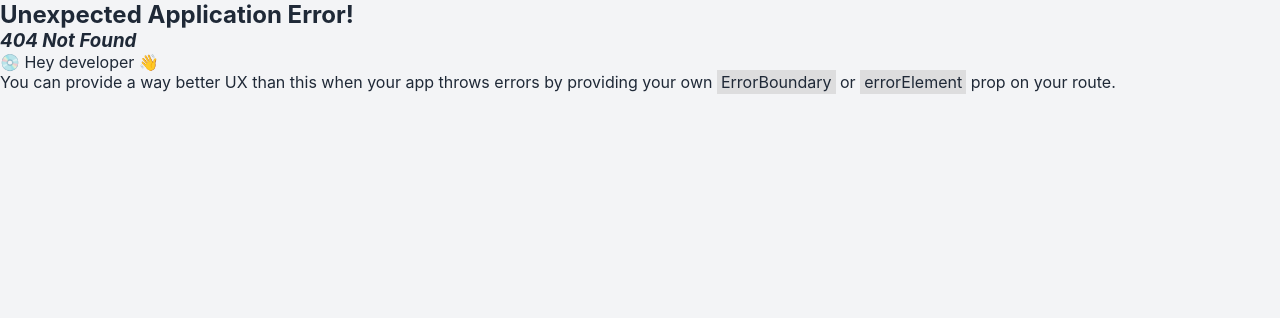
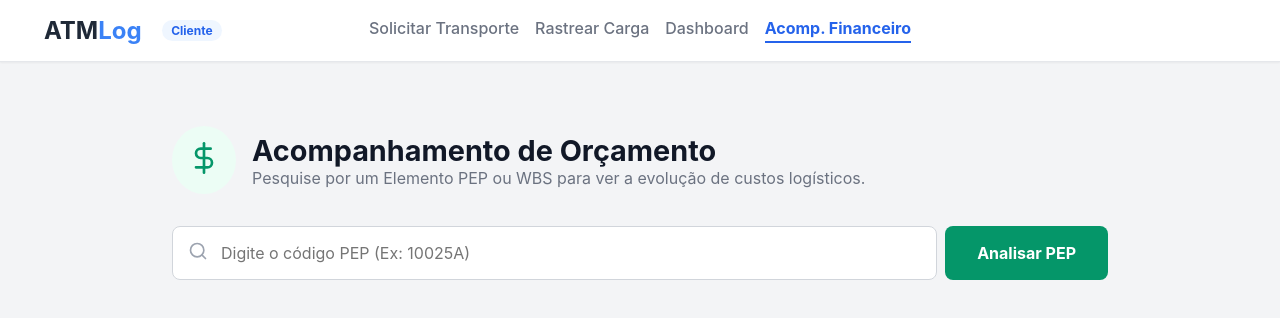
Before and after one commit to ItsNotNatan/TransportViewerClient, a React (Vite) app: page /financeiro in a window 1280 px wide. Before the commit this address had no page. Shown: the top 318 px of the page. Built offline with nearby package versions, Linux system fonts and the light colour scheme.

Commit message:
Add files via upload

```diff
--- a/package.json
+++ b/package.json
@@ -14,7 +14,8 @@
     "dotenv": "^17.3.1",
     "react": "^19.2.0",
     "react-dom": "^19.2.0",
-    "react-router-dom": "^7.13.1"
+    "react-router-dom": "^7.13.1",
+    "recharts": "^3.8.0"
   },
   "devDependencies": {
     "@eslint/js": "^9.39.1",
--- a/src/components/layout/layout.jsx
+++ b/src/components/layout/layout.jsx
@@ -1,4 +1,4 @@
-// src/components/layout/layout.jsx (ou o caminho onde ele estiver)
+// src/components/layout/layout.jsx
 import React from 'react';
 import { NavLink, Outlet } from 'react-router-dom';
 
@@ -20,8 +20,9 @@ export default function Layout() {
         <nav className="nav-links" style={{ justifySelf: 'center', display: 'flex', gap: '1rem' }}>
           <NavLink to="/" className={({ isActive }) => isActive ? "nav-item active" : "nav-item"}>Solicitar Transporte</NavLink>
           <NavLink to="/rastreio" className={({ isActive }) => isActive ? "nav-item active" : "nav-item"}>Rastrear Carga</NavLink>
-          {/* 👇 NOVA ABA DO DASHBOARD AQUI 👇 */}
           <NavLink to="/dashboard" className={({ isActive }) => isActive ? "nav-item active" : "nav-item"}>Dashboard</NavLink>
+          {/* 👇 NOVA ABA DO FINANCEIRO AQUI 👇 */}
+          <NavLink to="/financeiro" className={({ isActive }) => isActive ? "nav-item active" : "nav-item"}>Acomp. Financeiro</NavLink>
         </nav>
 
         {/* 3. Lado Direito: Uma div vazia apenas para manter o equilíbrio do Grid */}
--- a/src/pages/AcompFinan/AcompFinan.jsx
+++ b/src/pages/AcompFinan/AcompFinan.jsx
@@ -0,0 +1,178 @@
+// src/pages/AcompFinan/AcompFinan.jsx
+import React, { useState, useEffect, useMemo } from 'react';
+import {
+  LineChart, Line, XAxis, YAxis, CartesianGrid, Tooltip, Legend, ResponsiveContainer
+} from 'recharts';
+
+// Ícones
+const DollarSign = ({ size = 24 }) => <svg xmlns="http://www.w3.org/2000/svg" width={size} height={size} viewBox="0 0 24 24" fill="none" stroke="currentColor" strokeWidth="2" strokeLinecap="round" strokeLinejoin="round"><line x1="12" y1="1" x2="12" y2="23"></line><path d="M17 5H9.5a3.5 3.5 0 0 0 0 7h5a3.5 3.5 0 0 1 0 7H6"></path></svg>;
+const SearchIcon = ({ size = 20 }) => <svg xmlns="http://www.w3.org/2000/svg" width={size} height={size} viewBox="0 0 24 24" fill="none" stroke="currentColor" strokeWidth="2" strokeLinecap="round" strokeLinejoin="round"><circle cx="11" cy="11" r="8"></circle><line x1="21" y1="21" x2="16.65" y2="16.65"></line></svg>;
+
+export default function AcompFinan() {
+  const [atms, setAtms] = useState([]);
+  const [buscaPep, setBuscaPep] = useState(''); // O que o utilizador digita
+  const [pepAtivo, setPepAtivo] = useState(''); // O PEP que foi efetivamente pesquisado
+
+  // ==========================================
+  // 1. BUSCAR DADOS (SIMULAÇÃO DO BANCO)
+  // ==========================================
+  useEffect(() => {
+    // Aqui você conectaria com a sua API real para buscar os dados de faturamento.
+    // Exemplo de dados fictícios para testarmos o gráfico:
+    setAtms([
+      { id: '1', elemento_pep_cc_wbs: '10025A', valor: 1500, data_solicitacao: '2024-10-01' },
+      { id: '2', elemento_pep_cc_wbs: '10025A', valor: 800, data_solicitacao: '2024-10-05' },
+      { id: '3', elemento_pep_cc_wbs: '10025A', valor: 2200, data_solicitacao: '2024-10-12' },
+      { id: '4', elemento_pep_cc_wbs: '10025A', valor: 1100, data_solicitacao: '2024-10-20' },
+      { id: '5', elemento_pep_cc_wbs: '88899B', valor: 3100, data_solicitacao: '2024-10-10' },
+      { id: '6', elemento_pep_cc_wbs: '88899B', valor: 450, data_solicitacao: '2024-10-12' },
+    ]);
+  }, []);
+
+  // ==========================================
+  // 2. LÓGICA DE FILTRAGEM PELO PEP
+  // ==========================================
+  const handlePesquisar = (e) => {
+    e.preventDefault();
+    setPepAtivo(buscaPep.trim().toUpperCase());
+  };
+
+  // Pega apenas os ATMs que correspondem ao PEP pesquisado
+  const atmsDoPep = useMemo(() => {
+    if (!pepAtivo) return [];
+    return atms.filter(atm => {
+      const pepAtm = (atm.elemento_pep_cc_wbs || atm.wbs || '').toUpperCase();
+      return pepAtm.includes(pepAtivo); // includes permite achar se digitar só um pedaço
+    });
+  }, [atms, pepAtivo]);
+
+  // ==========================================
+  // 3. CÁLCULOS PARA O GRÁFICO E TOTAIS
+  // ==========================================
+
+  // Calcula o Total Gasto do PEP pesquisado
+  const totalGasto = useMemo(() => {
+    return atmsDoPep.reduce((acc, atm) => acc + (Number(atm.valor) || Number(atm.valor_nf) || 0), 0);
+  }, [atmsDoPep]);
+
+  // Prepara os dados para a Linha do Tempo (Evolução de Gastos)
+  const dadosGrafico = useMemo(() => {
+    const mapa = {};
+
+    atmsDoPep.forEach(atm => {
+      const dataStr = atm.data_solicitacao || atm.data_emissao;
+      if (!dataStr) return;
+
+      const data = dataStr.split('T')[0]; // Extrai apenas YYYY-MM-DD
+      const valor = Number(atm.valor) || Number(atm.valor_nf) || 0;
+
+      if (valor > 0) {
+        if (!mapa[data]) mapa[data] = 0;
+        mapa[data] += valor;
+      }
+    });
+
+    // Ordena por data e formata para exibir no eixo X
+    return Object.keys(mapa).sort().map(data => {
+      const [ano, mes, dia] = data.split('-');
+      return {
+        dataOriginal: data,
+        dataExibicao: `${dia}/${mes}/${ano}`,
+        gasto: mapa[data]
+      };
+    });
+  }, [atmsDoPep]);
+
+  // Função auxiliar para mostrar dinheiro
+  const formatarMoeda = (valor) => {
+    return new Intl.NumberFormat('pt-BR', { style: 'currency', currency: 'BRL' }).format(valor);
+  };
+
+  return (
+    <section className="fade-in" style={{ padding: '2rem', maxWidth: '1000px', margin: '0 auto' }}>
+
+      {/* CABEÇALHO */}
+      <div style={{ marginBottom: '2rem', display: 'flex', alignItems: 'center', gap: '1rem' }}>
+        <div style={{ padding: '1rem', backgroundColor: '#ecfdf5', color: '#059669', borderRadius: '50%' }}>
+          <DollarSign size={32} />
+        </div>
+        <div>
+          <h2 style={{ margin: 0, fontSize: '1.8rem', color: '#111827' }}>Acompanhamento de Orçamento</h2>
+          <p style={{ margin: 0, color: '#6b7280' }}>Pesquise por um Elemento PEP ou WBS para ver a evolução de custos logísticos.</p>
+        </div>
+      </div>
+
+      {/* BARRA DE PESQUISA */}
+      <form onSubmit={handlePesquisar} style={{ display: 'flex', gap: '0.5rem', marginBottom: '2rem' }}>
+        <div style={{ position: 'relative', flex: 1 }}>
+          <div style={{ position: 'absolute', left: '1rem', top: '50%', transform: 'translateY(-50%)', color: '#9ca3af' }}>
+            <SearchIcon size={20} />
+          </div>
+          <input
+            type="text"
+            placeholder="Digite o código PEP (Ex: 10025A)"
+            value={buscaPep}
+            onChange={(e) => setBuscaPep(e.target.value)}
+            style={{ width: '100%', padding: '1rem 1rem 1rem 3rem', fontSize: '1rem', borderRadius: '0.5rem', border: '1px solid #d1d5db', outline: 'none', boxSizing: 'border-box' }}
+          />
+        </div>
+        <button type="submit" style={{ backgroundColor: '#059669', color: 'white', border: 'none', padding: '0 2rem', borderRadius: '0.5rem', fontWeight: 'bold', fontSize: '1rem', cursor: 'pointer' }}>
+          Analisar PEP
+        </button>
+      </form>
+
+      {/* RESULTADOS (Só mostra se houver um PEP pesquisado) */}
+      {pepAtivo && atmsDoPep.length === 0 ? (
+        <div style={{ textAlign: 'center', padding: '3rem', backgroundColor: '#f9fafb', borderRadius: '0.75rem', border: '1px dashed #d1d5db' }}>
+          <h3 style={{ color: '#4b5563' }}>Nenhum custo encontrado para o PEP: <span style={{ color: '#059669' }}>{pepAtivo}</span></h3>
+          <p style={{ color: '#9ca3af' }}>Verifique se o código foi digitado corretamente.</p>
+        </div>
+      ) : pepAtivo && atmsDoPep.length > 0 ? (
+        <div className="fade-in">
+
+          {/* TOTAL GASTO CARD */}
+          <div style={{ backgroundColor: 'white', padding: '2rem', borderRadius: '0.75rem', boxShadow: '0 4px 6px -1px rgba(0, 0, 0, 0.1)', marginBottom: '2rem', display: 'flex', flexDirection: 'column', alignItems: 'center', borderLeft: '6px solid #059669' }}>
+            <span style={{ fontSize: '1rem', color: '#6b7280', fontWeight: 'bold', textTransform: 'uppercase', letterSpacing: '0.05em' }}>
+              Total Gasto no PEP: <span style={{ color: '#111827' }}>{pepAtivo}</span>
+            </span>
+            <span style={{ fontSize: '3.5rem', fontWeight: '900', color: '#059669', marginTop: '0.5rem', lineHeight: '1' }}>
+              {formatarMoeda(totalGasto)}
+            </span>
+            <span style={{ fontSize: '0.85rem', color: '#9ca3af', marginTop: '1rem' }}>
+              Baseado em {atmsDoPep.length} solicitações concluídas/faturadas.
+            </span>
+          </div>
+
+          {/* GRÁFICO DA LINHA DO TEMPO */}
+          <div style={{ backgroundColor: 'white', padding: '1.5rem', borderRadius: '0.75rem', boxShadow: '0 4px 6px -1px rgba(0, 0, 0, 0.1)' }}>
+            <h3 style={{ margin: '0 0 1.5rem 0', color: '#111827' }}>Evolução de Gastos do Projeto</h3>
+            <div style={{ height: '400px', width: '100%' }}>
+              <ResponsiveContainer width="100%" height="100%">
+                <LineChart data={dadosGrafico} margin={{ top: 20, right: 30, left: 20, bottom: 5 }}>
+                  <CartesianGrid strokeDasharray="3 3" vertical={false} stroke="#e5e7eb" />
+                  <XAxis dataKey="dataExibicao" tick={{ fill: '#4b5563' }} />
+                  <YAxis tickFormatter={(val) => `R$ ${val}`} tick={{ fill: '#4b5563' }} />
+                  <Tooltip
+                    formatter={(value) => [formatarMoeda(value), "Gasto do Dia"]}
+                    labelStyle={{ color: '#111827', fontWeight: 'bold', marginBottom: '5px' }}
+                  />
+                  <Line
+                    type="monotone"
+                    dataKey="gasto"
+                    name="Valor Logístico"
+                    stroke="#10b981"
+                    strokeWidth={4}
+                    dot={{ r: 6, fill: '#10b981', stroke: 'white', strokeWidth: 2 }}
+                    activeDot={{ r: 8 }}
+                  />
+                </LineChart>
+              </ResponsiveContainer>
+            </div>
+          </div>
+
+        </div>
+      ) : null}
+
+    </section>
+  );
+}
```
Also changed, not shown: src/routes.jsx (+6 -4 lines), 1 other file (tests, documents, lock files or other folders).
